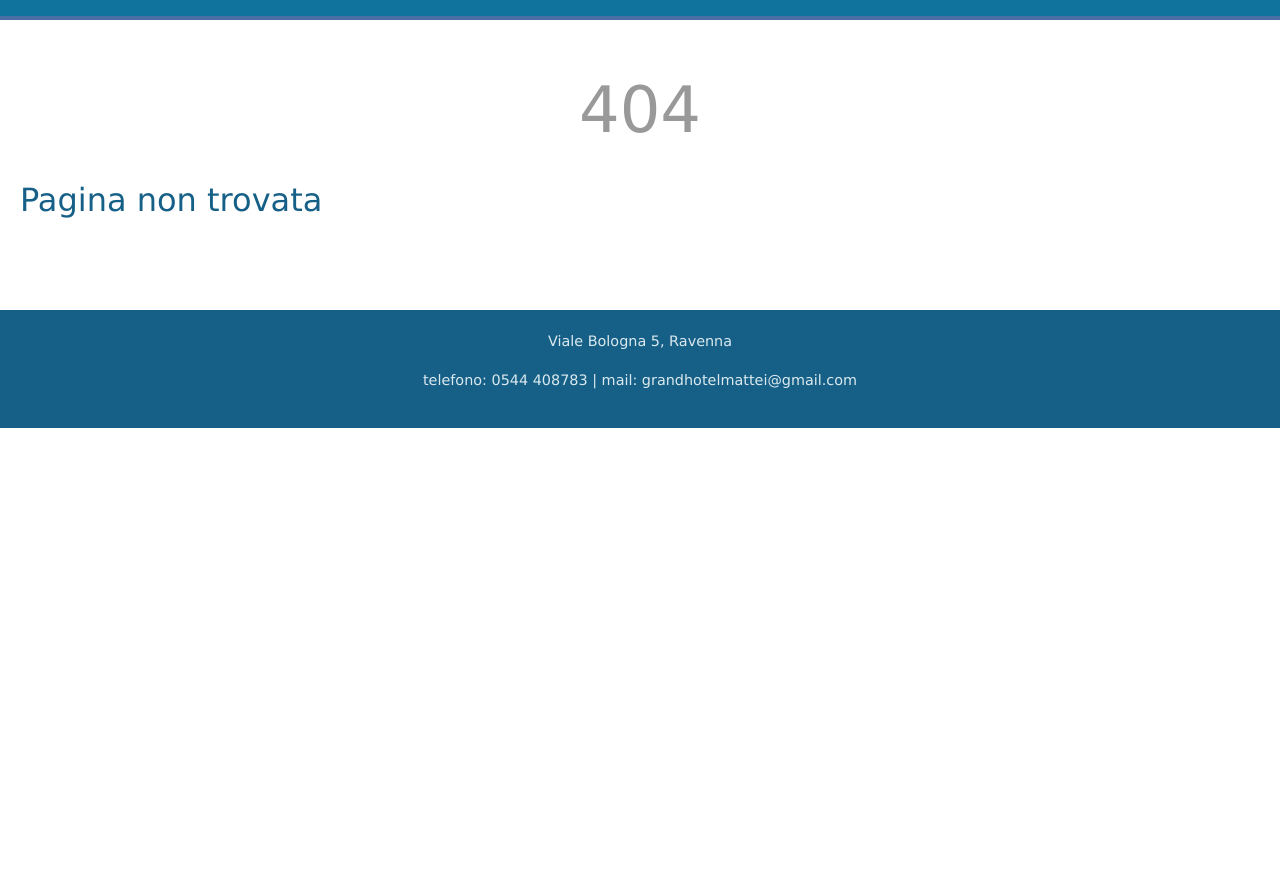
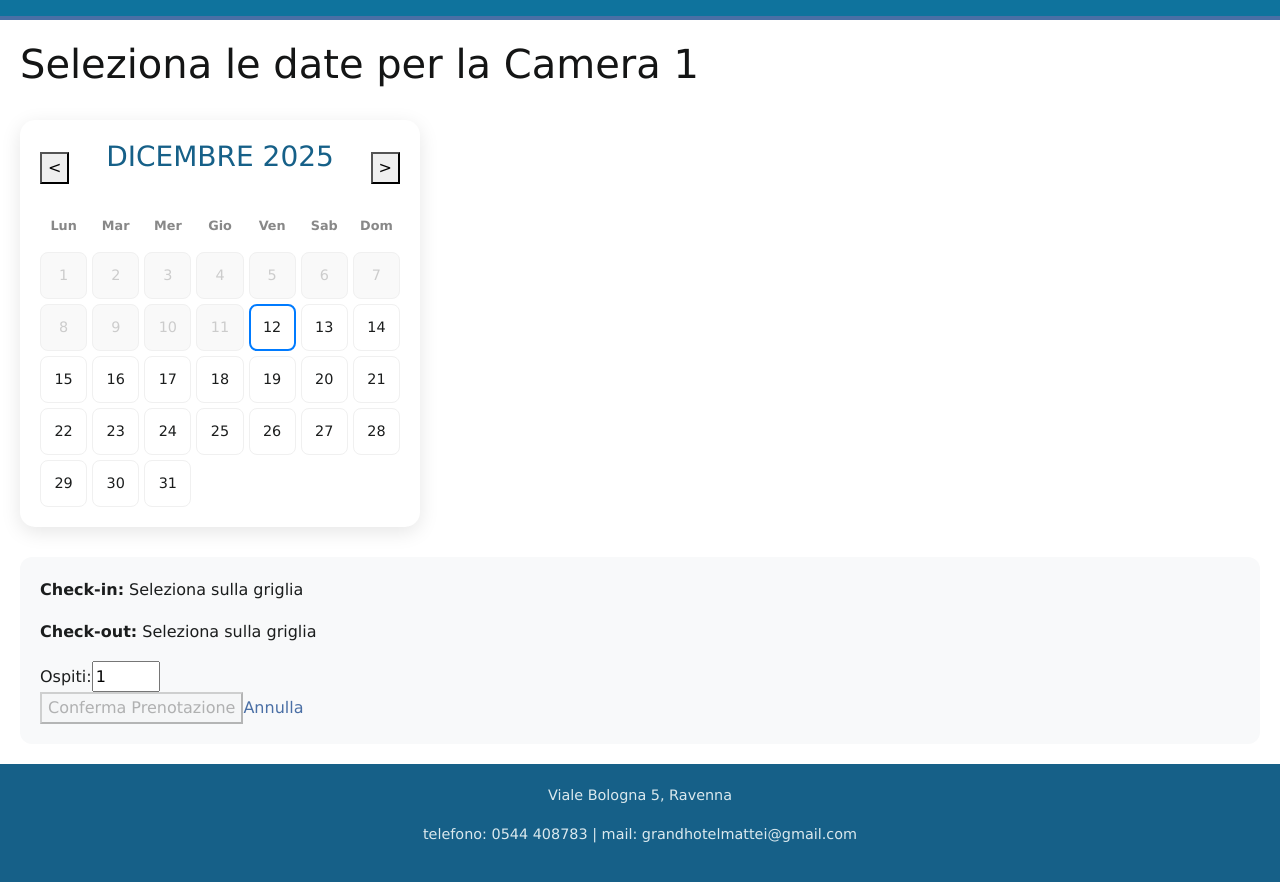
Before and after one commit to chiaracasali3101/Progetto_sistemi_web, a Vue app in the folder progetto_sistemi_web/frontend/: page /prenota/1 in a window 1280 px wide. Before the commit this address had no page. Shown: the part 420-1302 px from the top of the page. Before the commit the page ends 848 px from the top, so only its background shows below. Built offline with nearby package versions, Linux system fonts and the light colour scheme.

Commit message:
Reservations page

```diff
--- a/progetto_sistemi_web/frontend/src/main.ts
+++ b/progetto_sistemi_web/frontend/src/main.ts
@@ -14,7 +14,8 @@ import SceltaAccesso from "./pages/SceltaAccesso.vue";
 import AreaRiservata from "./pages/AreaRiservata.vue";
 import ModificaCamera from "./pages/ModificaCamera.vue";
 import Prenotazioni from "./pages/Prenotazioni.vue";
-
+// 1. IMPORTA IL NUOVO COMPONENTE
+import Prenota from "./pages/Prenota.vue";
 
 const router: Router = createRouter({
   history: createWebHistory(),
@@ -25,40 +26,23 @@ const router: Router = createRouter({
     { path: "/ristorante", component: Ristorante },
     { path: "/scelta-accesso", component: SceltaAccesso },
 
-    // Login con parametro :tipo
     { path: "/login/:tipo", name: "login", component: Login, props: true },
     { path: "/login", redirect: "/scelta-accesso" },
 
-    // Area Riservata
+    // 2. AGGIUNGI LA ROTTA PER PRENOTARE
     {
-      path: "/area-riservata/:tipo",
-      name: "AreaRiservata",
-      component: AreaRiservata,
+      path: "/prenota/:idcamera",
+      name: "Prenota",
+      component: Prenota,
       props: true
     },
 
-    //Rotta per la modifica della camera
-    {
-      path: "/modifica-camera/:idcamera",
-      name: "ModificaCamera",
-      component: ModificaCamera,
-      props: true
-    },
-
-    //pagina prenotazioni
-    {
-      path: "/prenotazioni",
-      name: "Prenotazioni",
-      component: Prenotazioni
-    },
-
+    { path: "/area-riservata/:tipo", name: "AreaRiservata", component: AreaRiservata, props: true },
+    { path: "/modifica-camera/:idcamera", name: "ModificaCamera", component: ModificaCamera, props: true },
+    { path: "/prenotazioni", name: "Prenotazioni", component: Prenotazioni },
     { path: "/contatti", component: Contatti },
-
-    //se l'URL non esiste, mostra NotFound
     { path: "/:pathMatch(.*)*", component: NotFound },
   ]
 });
 
-createApp(App)
-  .use(router)
-  .mount("#app")
+createApp(App).use(router).mount("#app");
--- a/progetto_sistemi_web/frontend/src/pages/Prenota.vue
+++ b/progetto_sistemi_web/frontend/src/pages/Prenota.vue
@@ -1,73 +1,134 @@
 <template>
     <div class="prenota-container">
-      <h2>Prenota Camera ID: {{ idcamera }}</h2>
-      <div class="form-prenotazione">
-        <div class="campo">
-          <label>Data Inizio:</label>
-          <input type="date" v-model="form.datainizio" :min="oggi" @change="controllaDisponibilita" />
+      <h1>Seleziona le date per la Camera {{ idcamera }}</h1>
+
+      <div class="calendar-wrapper">
+        <div class="calendar-header">
+          <button @click="cambiaMese(-1)">&lt;</button>
+          <h3>{{ nomeMeseCorrente }} {{ annoCorrente }}</h3>
+          <button @click="cambiaMese(1)">&gt;</button>
         </div>
 
-        <div class="campo">
-          <label>Data Fine:</label>
-          <input type="date" v-model="form.datafine" :min="form.datainizio" @change="controllaDisponibilita" />
+        <div class="calendar-grid">
+          <div v-for="giorno in nomiGiorni" :key="giorno" class="day-name">{{ giorno }}</div>
+
+          <div v-for="vuoto in spaziIniziali" :key="'v'+vuoto" class="day-empty"></div>
+
+          <div
+            v-for="giorno in giorniDelMese"
+            :key="giorno.dataStr"
+            class="day-square"
+            :class="{
+              'today': giorno.isOggi,
+              'disabled': giorno.isPassato,
+              'selected': isSelezionato(giorno.dataStr),
+              'in-range': isInRange(giorno.dataStr)
+            }"
+            @click="selezionaGiorno(giorno)"
+          >
+            {{ giorno.numero }}
+          </div>
+        </div>
       </div>
 
-        <div class="campo">
-          <label>Numero Ospiti:</label>
-          <input type="number" v-model="form.ospiti" min="1" max="4" />
+      <div class="booking-summary">
+        <p><strong>Check-in:</strong> {{ form.datainizio || 'Seleziona sulla griglia' }}</p>
+        <p><strong>Check-out:</strong> {{ form.datafine || 'Seleziona sulla griglia' }}</p>
+
+        <div class="form-group">
+          <label>Ospiti:</label>
+          <input type="number" v-model="form.ospiti" min="1" max="4">
         </div>
 
-        <p v-if="messaggioErrore" style="color: red;">{{ messaggioErrore }}</p>
-
-        <button @click="inviaPrenotazione" :disabled="!disponibile" class="btn-prenota">
-          {{ disponibile ? 'Conferma Prenotazione' : 'Date non disponibili' }}
+        <div class="actions">
+          <button @click="inviaPrenotazione" :disabled="!form.datafine" class="btn-confirm">
+            Conferma Prenotazione
           </button>
+          <router-link to="/hotel" class="btn-back">Annulla</router-link>
+        </div>
       </div>
     </div>
   </template>
 
-  <script lang="ts">
-  import { defineComponent } from 'vue';
+  <script setup lang="ts">
+  import { ref, reactive, computed, onMounted } from 'vue';
+  import { useRouter } from 'vue-router';
   import axios from 'axios';
 
-  export default defineComponent({
-    props: ['idcamera'],
-    data() {
-      return {
-        form: {
+  const props = defineProps(['idcamera']);
+  const router = useRouter();
+
+  // Stato del calendario
+  const dataVisualizzata = ref(new Date());
+  const nomiGiorni = ['Lun', 'Mar', 'Mer', 'Gio', 'Ven', 'Sab', 'Dom'];
+
+  const form = reactive({
+    idcamera: props.idcamera,
+    username: localStorage.getItem('username'),
     datainizio: '',
     datafine: '',
-          ospiti: 1,
-          username: localStorage.getItem('username') || '' // Recupera chi è loggato
-        },
-        disponibile: false,
-        messaggioErrore: '',
-        oggi: new Date().toISOString().split('T')[0]
+    ospiti: 1
+  });
+
+  // Calcoli per la griglia
+  const annoCorrente = computed(() => dataVisualizzata.value.getFullYear());
+  const nomeMeseCorrente = computed(() =>
+    dataVisualizzata.value.toLocaleString('it-IT', { month: 'long' }).toUpperCase()
+  );
+
+  const giorniDelMese = computed(() => {
+    const giorni = [];
+    const ultimoGiorno = new Date(annoCorrente.value, dataVisualizzata.value.getMonth() + 1, 0).getDate();
+    const oggiStr = new Date().toISOString().split('T')[0];
+
+    for (let i = 1; i <= ultimoGiorno; i++) {
+      const data = new Date(annoCorrente.value, dataVisualizzata.value.getMonth(), i);
+      const dataStr = data.toISOString().split('T')[0];
+      giorni.push({
+        numero: i,
+        dataStr: dataStr,
+        isOggi: dataStr === oggiStr,
+        isPassato: dataStr < oggiStr
+      });
+    }
+    return giorni;
+  });
+
+  const spaziIniziali = computed(() => {
+    let primoGiornoSettimana = new Date(annoCorrente.value, dataVisualizzata.value.getMonth(), 1).getDay();
+    return primoGiornoSettimana === 0 ? 6 : primoGiornoSettimana - 1;
+  });
+
+  // Logica di selezione
+  const selezionaGiorno = (giorno: any) => {
+    if (giorno.isPassato) return;
+
+    if (!form.datainizio || (form.datainizio && form.datafine)) {
+      form.datainizio = giorno.dataStr;
+      form.datafine = '';
+    } else if (giorno.dataStr > form.datainizio) {
+      form.datafine = giorno.dataStr;
+    } else {
+      form.datainizio = giorno.dataStr;
+    }
   };
-    },
-    methods: {
-      controllaDisponibilita() {
-        if (!this.form.datainizio || !this.form.datafine) return;
 
-        this.messaggioErrore = "";
-        // Chiamata al backend per vedere se la camera è libera in queste date
-        axios.post('/api/prenotazioni/check', {
-          idcamera: this.idcamera,
-          inizio: this.form.datainizio,
-          fine: this.form.datafine
-        }).then(res => {
-          this.disponibile = res.data.libera;
-          if (!this.disponibile) this.messaggioErrore = "La camera è già occupata in questo periodo.";
-        });
-      },
-      inviaPrenotazione() {
-        axios.post('/api/prenotazioni', { ...this.form, idcamera: this.idcamera })
-          .then(() => {
+  const isSelezionato = (dataStr: string) => dataStr === form.datainizio || dataStr === form.datafine;
+  const isInRange = (dataStr: string) => dataStr > form.datainizio && dataStr < form.datafine;
+
+  const cambiaMese = (direzione: number) => {
+    dataVisualizzata.value = new Date(annoCorrente.value, dataVisualizzata.value.getMonth() + direzione, 1);
+  };
+
+  const inviaPrenotazione = async () => {
+    try {
+      const res = await axios.post('/api/prenotazioni', form);
+      if (res.data.success) {
         alert("Prenotazione registrata!");
-            this.$router.push('/prenotazioni');
-          })
-          .catch(() => alert("Errore durante la prenotazione."));
+        router.push('/prenotazioni');
       }
+    } catch (err) {
+      alert("Errore durante la prenotazione.");
     }
-  });
+  };
   </script>
--- a/progetto_sistemi_web/frontend/src/pages/Prenotazioni.vue
+++ b/progetto_sistemi_web/frontend/src/pages/Prenotazioni.vue
@@ -1,62 +1,96 @@
 <template>
   <div class="prenotazioni-container">
-      <h2>Le tue Prenotazioni</h2>
+    <h1>Le mie Prenotazioni</h1>
+
+    <div v-if="listaPrenotazioni.length === 0" class="no-data">
+      <p>Non hai ancora effettuato nessuna prenotazione.</p>
+      <router-link to="/hotel" class="btn-primary">Prenota ora la tua camera</router-link>
+    </div>
+
+    <div v-else class="tabella-prenotazioni">
       <table>
         <thead>
           <tr>
-            <th>ID</th>
             <th>Camera</th>
-            <th v-if="tipoUtente === 'dipendente'">Utente</th>
-            <th>Inizio</th>
-            <th>Fine</th>
+            <th>Check-in</th>
+            <th>Check-out</th>
             <th>Ospiti</th>
             <th>Azioni</th>
           </tr>
         </thead>
         <tbody>
-          <tr v-for="p in lista" :key="p.idprenotazione">
-            <td>{{ p.idprenotazione }}</td>
-            <td>{{ p.idcamera }}</td>
-            <td v-if="tipoUtente === 'dipendente'">{{ p.username }}</td>
-            <td>{{ p.datainizio }}</td>
-            <td>{{ p.datafine }}</td>
+          <tr v-for="p in listaPrenotazioni" :key="p.idprenotazione">
+            <td>Camera #{{ p.idcamera }}</td>
+
+            <td>{{ new Date(p.datainizio).toLocaleDateString('it-IT') }}</td>
+            <td>{{ new Date(p.datafine).toLocaleDateString('it-IT') }}</td>
+
             <td>{{ p.ospiti }}</td>
             <td>
-              <button @click="cancella(p.idprenotazione)" style="color: red;">Cancella</button>
+              <button @click="cancellaPrenotazione(p.idprenotazione)" class="btn-delete">
+                Annulla
+              </button>
             </td>
           </tr>
         </tbody>
       </table>
     </div>
+  </div>
 </template>
 
-  <script lang="ts">
-  import { defineComponent } from 'vue';
+<script setup lang="ts">
+import { ref, onMounted } from 'vue';
 import axios from 'axios';
 
-  export default defineComponent({
-    data() {
-      return {
-        lista: [] as any[],
-        tipoUtente: localStorage.getItem('tipo') || 'cliente',
-        username: localStorage.getItem('username') || ''
-      };
-    },
-    methods: {
-      caricaPrenotazioni() {
-        // Passiamo tipo e username come parametri query
-        axios.get(`/api/prenotazioni?tipo=${this.tipoUtente}&username=${this.username}`)
-          .then(res => this.lista = res.data);
-      },
-      cancella(id: number) {
-        if (confirm("Vuoi davvero cancellare?")) {
-          axios.delete(`/api/prenotazioni/${id}`)
-            .then(() => this.caricaPrenotazioni());
+// Variabile reattiva per i dati
+const listaPrenotazioni = ref<any[]>([]);
+
+// Recupero dati dall'utente loggato
+const username = localStorage.getItem('username');
+const tipo = localStorage.getItem('tipo') || 'cliente'; // Default a cliente se manca
+
+/**
+ * Funzione per caricare le prenotazioni dal Backend
+ */
+const caricaPrenotazioni = async () => {
+  if (!username) {
+    console.error("Errore: Nessun utente loggato nel localStorage");
+    return;
   }
-      }
-    },
-    mounted() {
-      this.caricaPrenotazioni();
+
+  try {
+    // Chiamata al backend passando i parametri come query string
+    const res = await axios.get('/api/prenotazioni', {
+      params: {
+        username: username,
+        tipo: tipo
       }
     });
+
+    listaPrenotazioni.value = res.data;
+    console.log("Dati caricati correttamente:", res.data);
+  } catch (err) {
+    console.error("Errore nel caricamento delle prenotazioni:", err);
+  }
+};
+
+/**
+ * Funzione per cancellare una prenotazione
+ */
+const cancellaPrenotazione = async (id: number) => {
+  if (!confirm("Sei sicuro di voler annullare questa prenotazione?")) return;
+
+  try {
+    await axios.delete(`/api/prenotazioni/${id}`);
+    // Ricarica la lista dopo la cancellazione
+    await caricaPrenotazioni();
+  } catch (err) {
+    console.error("Errore durante la cancellazione:", err);
+  }
+};
+
+// Esegue il caricamento appena il componente viene montato
+onMounted(() => {
+  caricaPrenotazioni();
+});
 </script>
--- a/progetto_sistemi_web/frontend/src/style.css
+++ b/progetto_sistemi_web/frontend/src/style.css
@@ -766,3 +766,107 @@ error-message {
   border-radius: 8px;
   font-weight: bold;
 }
+
+/* Container Calendario */
+.calendar-wrapper {
+  max-width: 400px;
+  background: white;
+  padding: 20px;
+  border-radius: 15px;
+  box-shadow: 0 5px 20px rgba(0,0,0,0.1);
+  margin-bottom: 30px;
+}
+
+.calendar-header {
+  display: flex;
+  justify-content: space-between;
+  align-items: center;
+  margin-bottom: 20px;
+}
+
+/* La Griglia a 7 colonne */
+.calendar-grid {
+  display: grid;
+  grid-template-columns: repeat(7, 1fr);
+  gap: 5px;
+  text-align: center;
+}
+
+.day-name {
+  font-weight: bold;
+  font-size: 0.8em;
+  color: #888;
+  padding-bottom: 10px;
+}
+
+/* Il quadratino del giorno */
+.day-square {
+  aspect-ratio: 1 / 1;
+  display: flex;
+  align-items: center;
+  justify-content: center;
+  cursor: pointer;
+  border-radius: 8px;
+  font-size: 0.9em;
+  transition: 0.2s;
+  border: 1px solid #f0f0f0;
+}
+
+.day-square:hover:not(.disabled) {
+  background-color: #e3f2fd;
+}
+
+.day-square.disabled {
+  color: #ccc;
+  cursor: not-allowed;
+  background: #f9f9f9;
+}
+
+/* Colori della selezione */
+.day-square.selected {
+  background-color: #007bff !important;
+  color: white;
+  font-weight: bold;
+}
+
+.day-square.in-range {
+  background-color: #d1e7ff;
+}
+
+.day-square.today {
+  border: 2px solid #007bff;
+}
+
+.booking-summary {
+  background: #f8f9fa;
+  padding: 20px;
+  border-radius: 12px;
+}
+
+/*prenotazioni*/
+.prenotazioni-container {
+  padding: 20px;
+  max-width: 1000px;
+  margin: 0 auto;
+}
+.tabella-prenotazioni table {
+  width: 100%;
+  border-collapse: collapse;
+}
+.tabella-prenotazioni th, .tabella-prenotazioni td {
+  padding: 12px;
+  border: 1px solid #ddd;
+  text-align: left;
+}
+.btn-delete {
+  background-color: #ff4d4d;
+  color: white;
+  border: none;
+  padding: 5px 10px;
+  cursor: pointer;
+  border-radius: 4px;
+}
+.no-data {
+  text-align: center;
+  margin-top: 50px;
+}
```
Also changed, not shown: 2 other files (tests, documents, lock files or other folders). Lines whose indentation alone changed are shown as unchanged.
